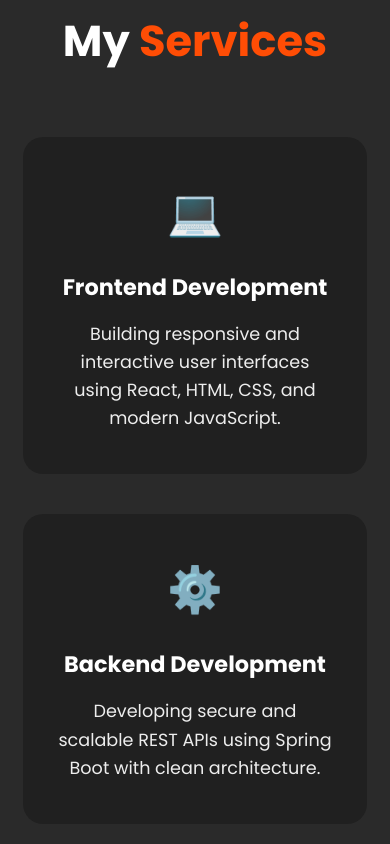
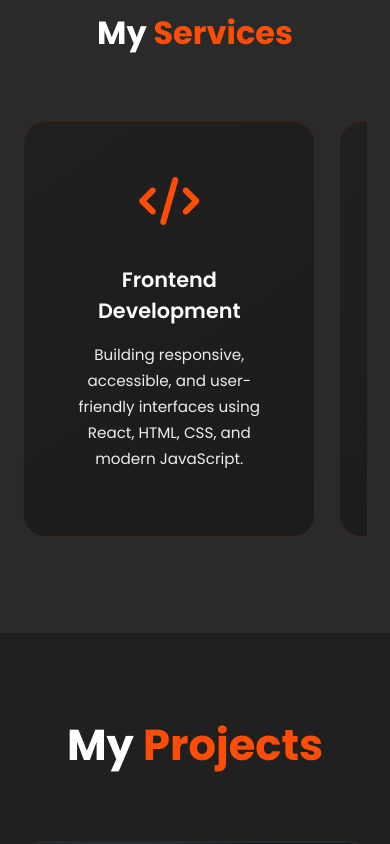
Before and after one commit to ArshanShaikh87/Portfolio, a React (Vite) app: page / in a window 390 px wide. Shown: the part 2720-3564 px from the top of the page. Built offline with nearby package versions, Linux system fonts and the light colour scheme.

Commit message:
Service section design change 4 ser card added

```diff
--- a/src/sections/services.jsx
+++ b/src/sections/services.jsx
@@ -1,4 +1,27 @@
 import '../styles/services.css';
+
+const servicesData = [
+  {
+    icon: 'fa-code',
+    title: 'Frontend Development',
+    desc: 'Building responsive, accessible, and user-friendly interfaces using React, HTML, CSS, and modern JavaScript.',
+  },
+  {
+    icon: 'fa-server',
+    title: 'Backend API Development',
+    desc: 'Developing secure and scalable RESTful APIs using Spring Boot with clean and maintainable architecture.',
+  },
+  {
+    icon: 'fa-database',
+    title: 'Database & Data Handling',
+    desc: 'Designing efficient database schemas and optimized queries using Oracle for reliable data management.',
+  },
+  {
+    icon: 'fa-gauge-high',
+    title: 'Performance & Optimization',
+    desc: 'Focusing on application performance, scalability, and deployment-ready solutions for real-world use cases.',
+  },
+];
 
 function Services() {
   return (
@@ -8,34 +31,15 @@ function Services() {
       </h2>
 
       <div className="services-grid">
-
-        <div className="service-card">
-          <div className="service-icon">💻</div>
-          <h3>Frontend Development</h3>
-          <p>
-            Building responsive and interactive user interfaces using
-            React, HTML, CSS, and modern JavaScript.
-          </p>
-        </div>
-
-        <div className="service-card">
-          <div className="service-icon">⚙️</div>
-          <h3>Backend Development</h3>
-          <p>
-            Developing secure and scalable REST APIs using Spring Boot
-            with clean architecture.
-          </p>
-        </div>
-
-        <div className="service-card">
-          <div className="service-icon">🗄️</div>
-          <h3>Database Management</h3>
-          <p>
-            Designing and managing relational databases using Oracle
-            with optimized queries.
-          </p>
-        </div>
-
+        {servicesData.map((service, index) => (
+          <div className="service-card" key={index}>
+            <div className="service-icon">
+              <i className={`fa-solid ${service.icon}`}></i>
+            </div>
+            <h3>{service.title}</h3>
+            <p>{service.desc}</p>
+          </div>
+        ))}
       </div>
     </section>
   );
--- a/src/styles/services.css
+++ b/src/styles/services.css
@@ -17,62 +17,136 @@
   color: var(--main-color);
 }
 
-/* Grid */
+/* =========================
+   Services Grid
+   ========================= */
+
 .services-grid {
   display: grid;
-  grid-template-columns: repeat(3, 1fr);
+  grid-template-columns: repeat(2, 1fr); /* 2 x 2 on desktop */
   gap: 2.5rem;
 }
 
-/* Card */
+/* =========================
+   Service Card
+   ========================= */
+
 .service-card {
-  background: var(--second-bg-color);
-  padding: 2.5rem 2rem;
-  border-radius: 20px;
+  background: linear-gradient(
+    145deg,
+    var(--second-bg-color),
+    #1b1b1b
+  );
+  padding: 2.8rem 2.2rem;
+  border-radius: 22px;
   text-align: center;
-  border: 2px solid transparent;
-  transition: 0.3s ease;
+  border: 1.5px solid rgba(255, 77, 5, 0.15);
+  transition: all 0.35s ease;
+  position: relative;
+  overflow: hidden;
+}
+
+/* subtle hover glow */
+.service-card::before {
+  content: "";
+  position: absolute;
+  inset: 0;
+  background: linear-gradient(
+    120deg,
+    transparent,
+    rgba(255, 77, 5, 0.12),
+    transparent
+  );
+  opacity: 0;
+  transition: 0.35s ease;
+}
+
+.service-card:hover::before {
+  opacity: 1;
 }
 
 .service-card:hover {
+  transform: translateY(-10px);
   border-color: var(--main-color);
-  transform: translateY(-8px);
+  box-shadow: 0 20px 40px rgba(0, 0, 0, 0.45);
 }
 
-/* Icon */
+/* =========================
+   Icon
+   ========================= */
+
 .service-icon {
-  font-size: 2.8rem;
+  font-size: 3rem;
   color: var(--main-color);
-  margin-bottom: 1.5rem;
+  margin-bottom: 1.6rem;
 }
 
-/* Title */
+/* =========================
+   Title
+   ========================= */
+
 .service-card h3 {
-  font-size: 1.4rem;
+  font-size: 1.45rem;
   margin-bottom: 1rem;
+  font-weight: 600;
 }
 
-/* Text */
+/* =========================
+   Text
+   ========================= */
+
 .service-card p {
   font-size: var(--p-font);
   color: var(--second-color);
-  line-height: 1.6;
+  line-height: 1.7;
 }
 
-/* Tablet */
+/* =========================
+   Tablet
+   ========================= */
+
 @media (max-width: 992px) {
   .services-grid {
     grid-template-columns: repeat(2, 1fr);
+    gap: 2rem;
   }
 }
 
-/* Mobile */
+/* =========================
+   Mobile (Horizontal Scroll)
+   ========================= */
+
 @media (max-width: 768px) {
   .services {
     padding: 5rem 6%;
   }
 
+  .services h2{
+    font-size: 2rem;
+  }
+  .services p {
+    font-size: 0.95rem;
+    line-height: 1.7;
+    margin-bottom: 1.2rem;
+  }
+  .services h3{
+    font-size: 1.3rem;
+  }
   .services-grid {
-    grid-template-columns: 1fr;
+    display: flex;
+    gap: 1.5rem;
+    overflow-x: auto;
+    scroll-snap-type: x mandatory;
+    padding-bottom: 1rem;
   }
+
+  .service-card {
+    min-width: 85%;
+    scroll-snap-align: center;
+  }
+
+  .services-grid::-webkit-scrollbar {
+    display: none;
+  }
+
 }
```
